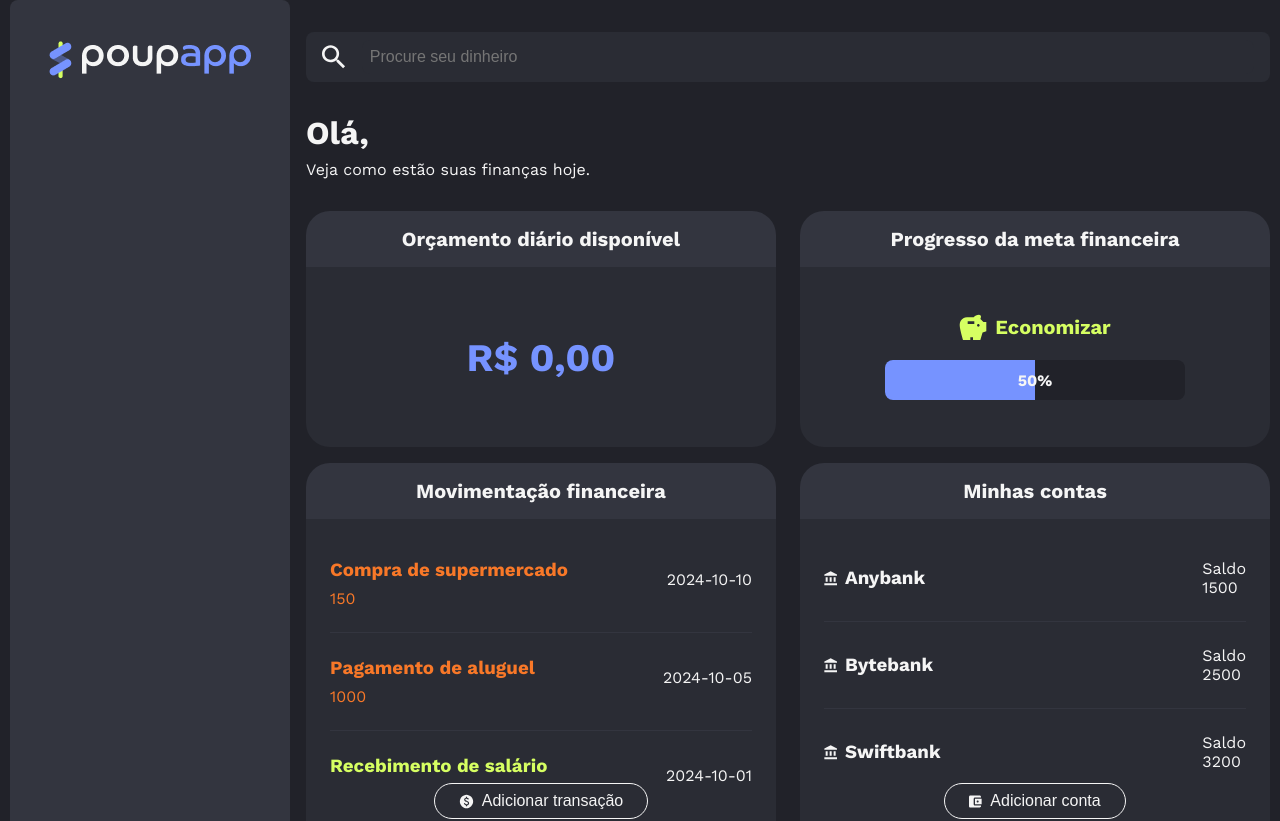
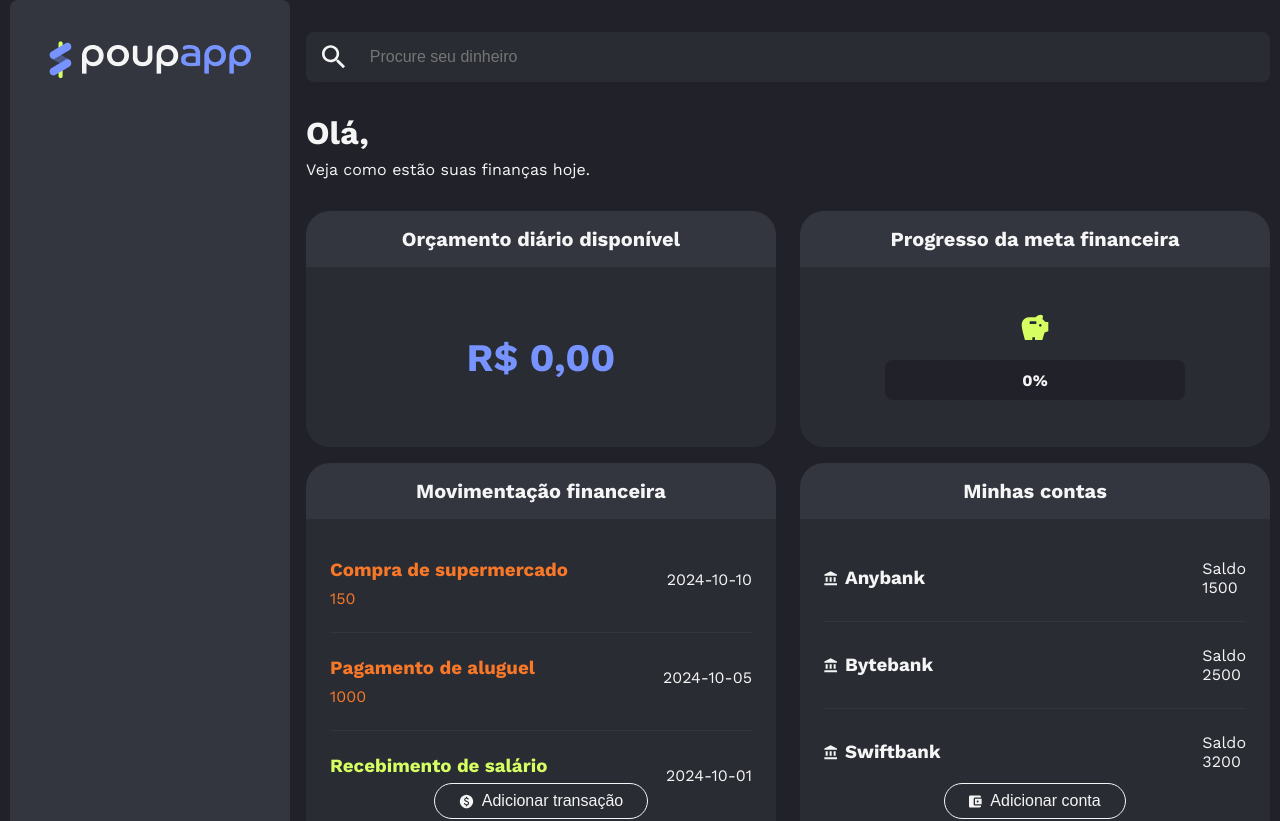
Before and after one commit to NeiltonSeguins/4163-react-redux, a React (Vite) app: page /home in a window 1280 px wide. Shown: the top 821 px of the page. Built offline with nearby package versions, Linux system fonts and the light colour scheme.

Commit message:
Vídeo 2.5 - Definindo um slice para o objetivo

```diff
--- a/src/components/MetaFinanceira/BarraProgresso/BarraProgresso.jsx
+++ b/src/components/MetaFinanceira/BarraProgresso/BarraProgresso.jsx
@@ -1,4 +1,6 @@
 import React from "react";
+import { useSelector } from "react-redux";
+import { calculaMetaSelector } from "src/redux/selectors/calculaMetaSelector";
 import styled from "styled-components";
 
 export const BarraContainer = styled.div`
@@ -32,7 +34,7 @@ export const TextoProgresso = styled.div`
 `;
 
 const BarraProgresso = () => {
-  const progressoMeta = 50;
+  const progressoMeta = useSelector(calculaMetaSelector);
 
   return (
     <BarraContainer>
--- a/src/components/MetaFinanceira/MetaFinanceira.jsx
+++ b/src/components/MetaFinanceira/MetaFinanceira.jsx
@@ -3,6 +3,7 @@ import { Cartao, CartaoCabecalho, Descricao } from "@components/Cartao";
 import { CartaoCorpo } from "@components/Cartao";
 import { PigIcon } from "@components/Icones";
 import BarraProgresso from "@components/MetaFinanceira/BarraProgresso/BarraProgresso";
+import { useSelector } from "react-redux";
 
 export const TituloMetaFinanceira = styled.p`
   display: flex;
@@ -15,6 +16,11 @@ export const TituloMetaFinanceira = styled.p`
 `;
 
 const MetaFinanceira = () => {
+  const objetivoFinanceiro = useSelector(
+    (state) => state.usuario.objetivoFinanceiro
+  );
+  const objetivosTipos = useSelector((state) => state.objetivos.objetivo);
+  const objetivos = objetivosTipos[objetivoFinanceiro] || "";
   return (
     <Cartao>
       <CartaoCabecalho>Progresso da meta financeira</CartaoCabecalho>
@@ -22,7 +28,7 @@ const MetaFinanceira = () => {
         <Descricao>
           <TituloMetaFinanceira>
             <PigIcon />
-            Economizar
+            {objetivos}
           </TituloMetaFinanceira>
           <BarraProgresso />
         </Descricao>
--- a/src/redux/rootReducer.js
+++ b/src/redux/rootReducer.js
@@ -1,8 +1,10 @@
 import { combineReducers } from "@reduxjs/toolkit";
 import usuarioSlice from "./slices/usuarioSlice";
+import objetivosTiposSlice from "./slices/objetivosTiposSlice";
 
 const rootReducer = combineReducers({
   usuario: usuarioSlice,
+  objetivos: objetivosTiposSlice,
 });
 
 export default rootReducer;
--- /dev/null
+++ b/src/redux/slices/objetivosTiposSlice.js
@@ -0,0 +1,16 @@
+import { createSlice } from "@reduxjs/toolkit";
+
+const initialState = {
+  objetivo: {
+    economizar: "Economizar",
+    investir: "Investir",
+    "controlar-gastos": "Controlar gastos",
+  },
+};
+
+const objetivosTiposSlice = createSlice({
+  name: "objetivos",
+  initialState,
+});
+
+export default objetivosTiposSlice.reducer;
```
